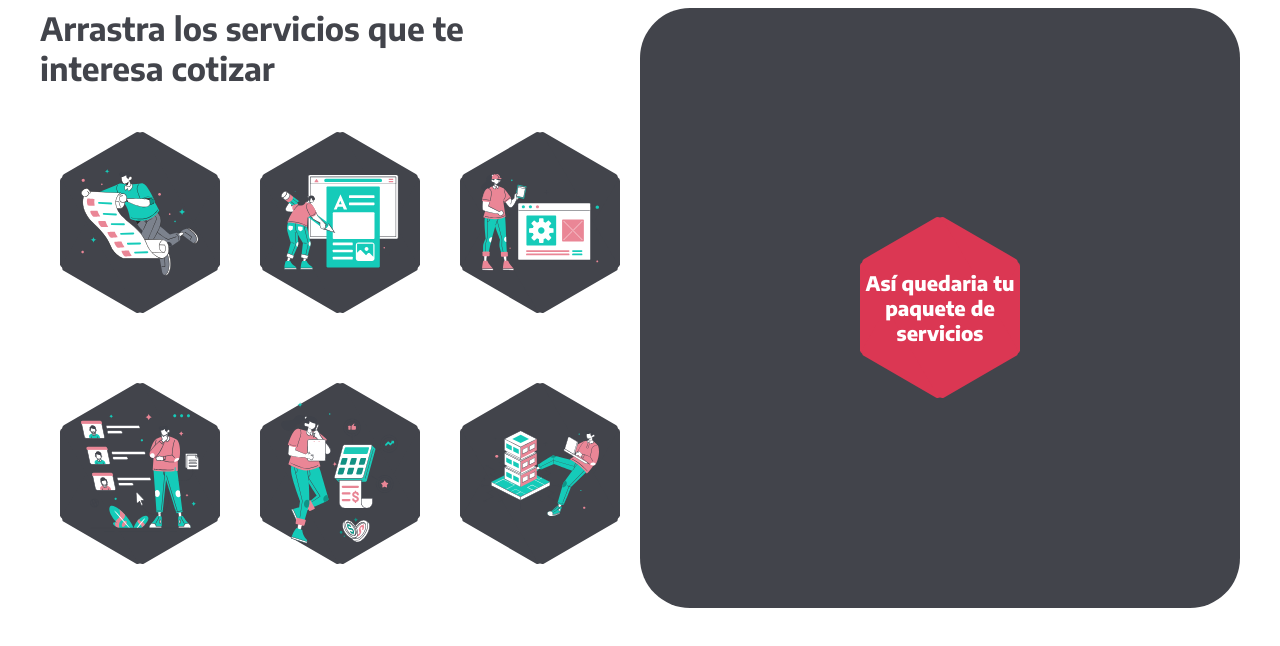
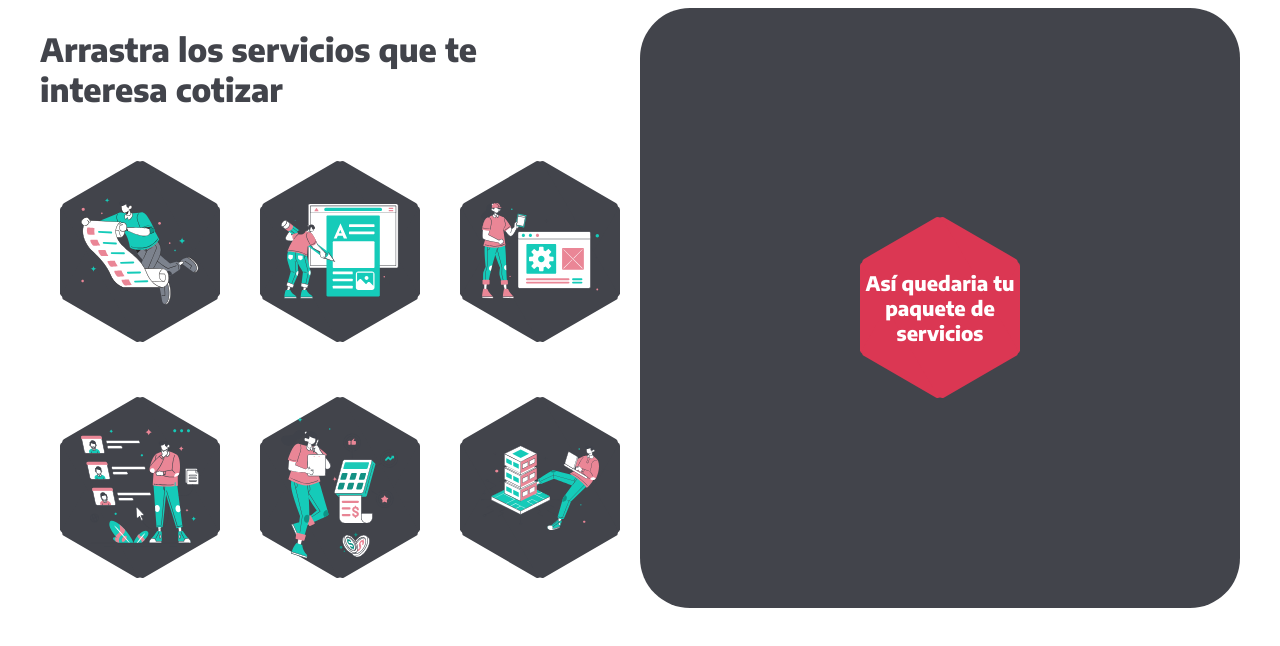
Before and after one commit to SamanthaLopez1021/draganddrop-1, a plain HTML site: page index.html in a window 1280 px wide. Drawn offline with Linux system fonts and the light colour scheme.

Commit message:
javascript

```diff
--- a/index.html
+++ b/index.html
@@ -17,8 +17,9 @@
 
 
         <div class="container-drag" id="container-drag" >
-
-            <h1 class="title">Arrastra los servicios que te <br> interesa cotizar</h1>
+            <div class="title">
+                <h1 >Arrastra los servicios que te <br> interesa cotizar</h1>
+            </div>
 
             <div id="hexaone_a" class="hexagono" draggable="true">
                 <span>Planeación y evaluación de campañas digitales</span>
--- a/js/colmena.js
+++ b/js/colmena.js
@@ -61,6 +61,8 @@ window.addEventListener("load",(e)=> {
             document.getElementById(idElement).style.top ="";
             document.getElementById(idElement).style.left ="";
             document.getElementById(idElement).style.right ="";
+            document.getElementById(idElement).style.backgroundColor="#42444B"
+            document.getElementById(idElement).style.color="transparent"
 
         });
 
@@ -83,6 +85,7 @@ window.addEventListener("load",(e)=> {
             let zonaAocupar = obtenerZonaLibre(); //una funcion me da la zona a ocupar
             zonas[zonaAocupar].disponible=false;
             zonas[zonaAocupar].elemento=idElement;
+
 
 				//idElementproces === idBox  ? container.appendChild(document.getElementById(idElement)) : alert("no puedes colocar esto aqui")
 				container.appendChild(document.getElementById(idElement));
```
